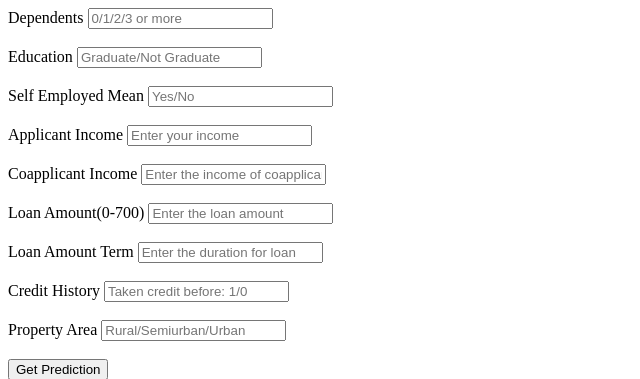
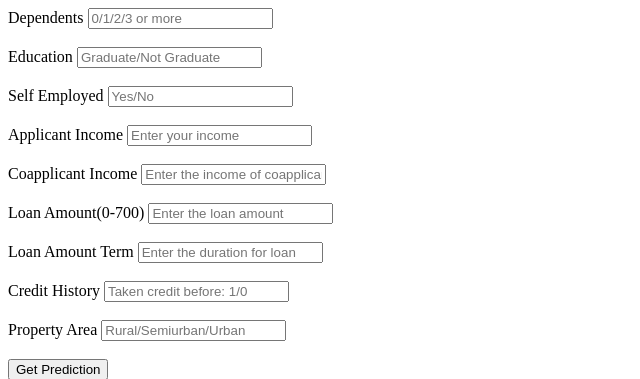
Before and after one commit to Yashjoshi1995/Deployment-using-Flask-and-Heroku, a Flask app: page / in a window 1280 px wide. Shown: the top 379 px of the page, without its empty margins (0-640 px from the left). Run offline with Flask 2, Linux system fonts and the light colour scheme; parts of the project's set-up code (start-up, migrations or seed data) failed here and were passed over.

Commit message:
Update loanform.html

```diff
--- a/templates/loanform.html
+++ b/templates/loanform.html
@@ -20,7 +20,7 @@
       </div>
       <br />
       <div>
-        <label>Self Employed Mean</label>
+        <label>Self Employed</label>
         <input
         type="text"
         id="Self Employed"
```
